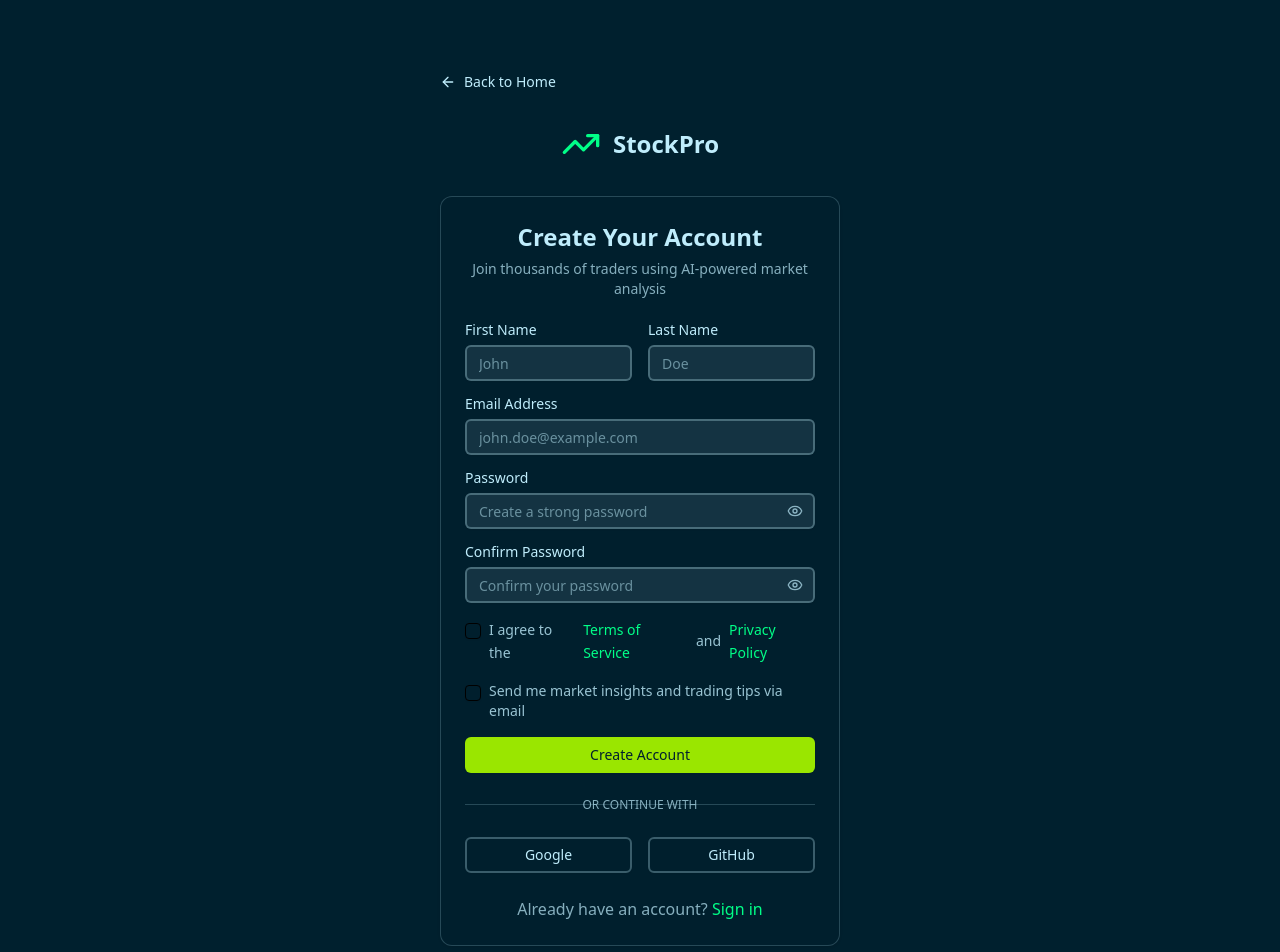
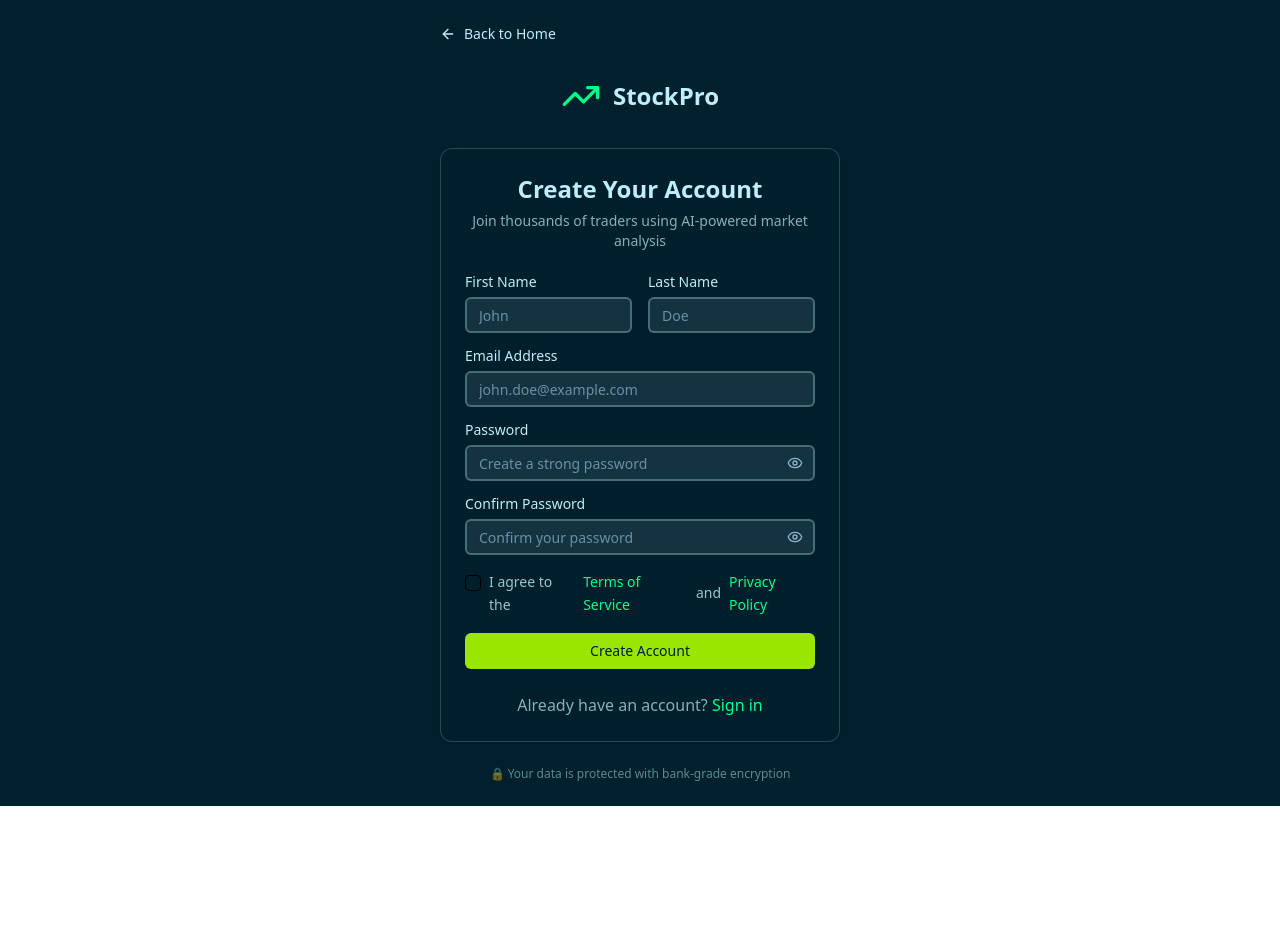
Before and after one commit to ALiRazax1/stock-market-prediction, a React (Vite) app: page /signup in a window 1280 px wide. Shown: the top 952 px of the page. After the commit the page ends 806 px from the top, so only its background shows below. Built offline with nearby package versions, Linux system fonts and the light colour scheme.

Commit message:
remove github & google login

```diff
--- a/src/pages/login.jsx
+++ b/src/pages/login.jsx
@@ -122,42 +122,7 @@
             </form>
 
             {/* Divider */}
-            <div className="relative">
-              <div className="absolute inset-0 flex items-center">
-                <span className="w-full border-t" style={{ borderColor: "rgba(191, 237, 252, 0.2)" }} />
-              </div>
-              <div className="relative flex justify-center text-xs uppercase">
-                <span className="bg-transparent px-2" style={{ color: "rgba(191, 237, 252, 0.7)" }}>
-                  Or continue with
-                </span>
-              </div>
-            </div>
 
-            {/* Social Login */}
-            <div className="grid grid-cols-2 gap-4">
-              <Button
-                variant="outline"
-                className="border-2 hover:bg-opacity-10"
-                style={{
-                  borderColor: "rgba(191, 237, 252, 0.3)",
-                  color: "#BFEDFC",
-                  backgroundColor: "transparent",
-                }}
-              >
-                Google
-              </Button>
-              <Button
-                variant="outline"
-                className="border-2 hover:bg-opacity-10"
-                style={{
-                  borderColor: "rgba(191, 237, 252, 0.3)",
-                  color: "#BFEDFC",
-                  backgroundColor: "transparent",
-                }}
-              >
-                GitHub
-              </Button>
-            </div>
 
             {/* Sign Up Link */}
             <div className="text-center">
--- a/src/pages/signup.jsx
+++ b/src/pages/signup.jsx
@@ -22,7 +22,7 @@
   ]
 
   return (
-    <div className="min-h-screen flex items-center justify-center py-12" style={{ backgroundColor: "#00202E" }}>
+    <div className="min-h-screen flex items-center justify-center " style={{ backgroundColor: "#00202E" }}>
       <div className="w-full max-w-md p-6">
         {/* Back to Home */}
         <Link
@@ -205,12 +205,7 @@
               </div>
 
               {/* Marketing Emails */}
-              <div className="flex items-start space-x-2">
-                <Checkbox id="marketing" className="mt-1" />
-                <Label htmlFor="marketing" className="text-sm" style={{ color: "rgba(191, 237, 252, 0.8)" }}>
-                  Send me market insights and trading tips via email
-                </Label>
-              </div>
+
 
               {/* Create Account Button */}
               <Button type="submit" className="w-full bg-lime-400 hover:bg-lime-500" style={{ color: "#00202E" }}>
@@ -218,43 +213,8 @@
               </Button>
             </form>
 
-            {/* Divider */}
-            <div className="relative">
-              <div className="absolute inset-0 flex items-center">
-                <span className="w-full border-t" style={{ borderColor: "rgba(191, 237, 252, 0.2)" }} />
-              </div>
-              <div className="relative flex justify-center text-xs uppercase">
-                <span className="bg-transparent px-2" style={{ color: "rgba(191, 237, 252, 0.7)" }}>
-                  Or continue with
-                </span>
-              </div>
-            </div>
 
-            {/* Social Sign Up */}
-            <div className="grid grid-cols-2 gap-4">
-              <Button
-                variant="outline"
-                className="border-2 hover:bg-opacity-10"
-                style={{
-                  borderColor: "rgba(191, 237, 252, 0.3)",
-                  color: "#BFEDFC",
-                  backgroundColor: "transparent",
-                }}
-              >
-                Google
-              </Button>
-              <Button
-                variant="outline"
-                className="border-2 hover:bg-opacity-10"
-                style={{
-                  borderColor: "rgba(191, 237, 252, 0.3)",
-                  color: "#BFEDFC",
-                  backgroundColor: "transparent",
-                }}
-              >
-                GitHub
-              </Button>
-            </div>
+
 
             {/* Sign In Link */}
             <div className="text-center">
```
